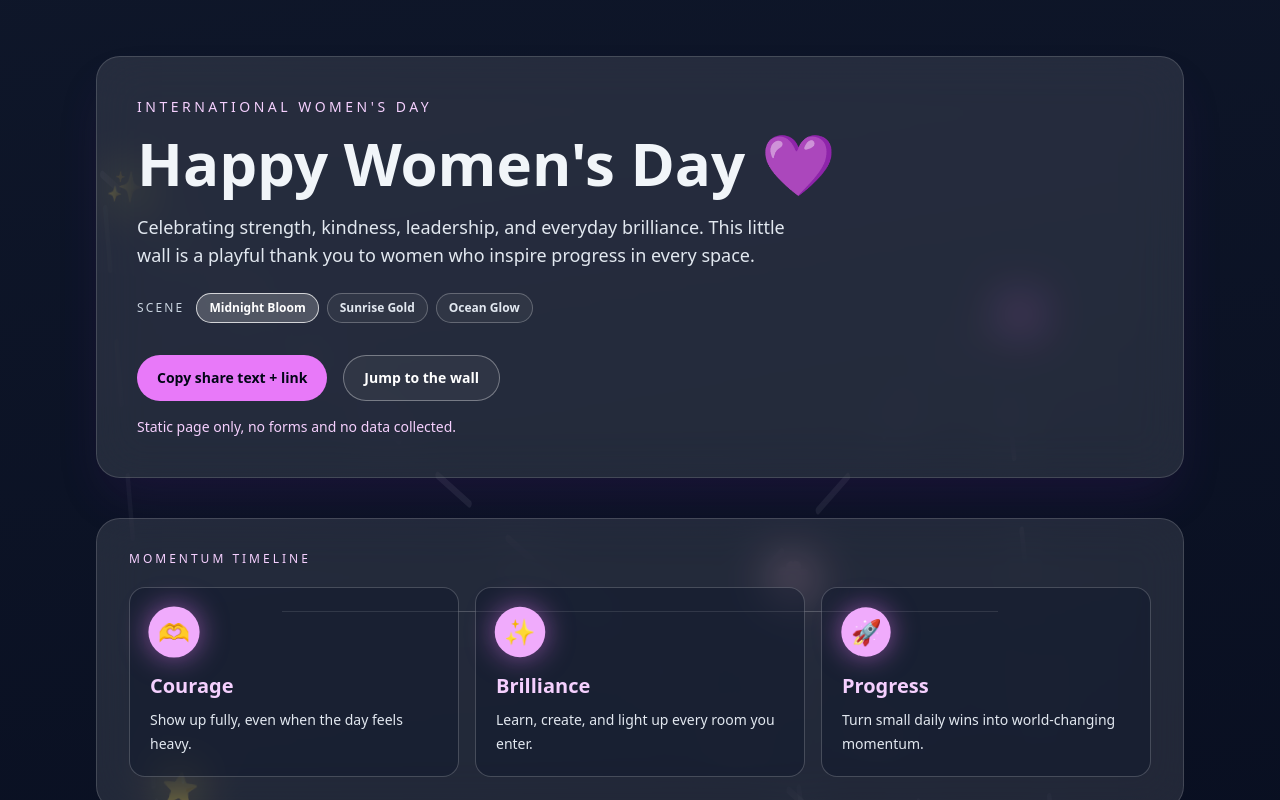
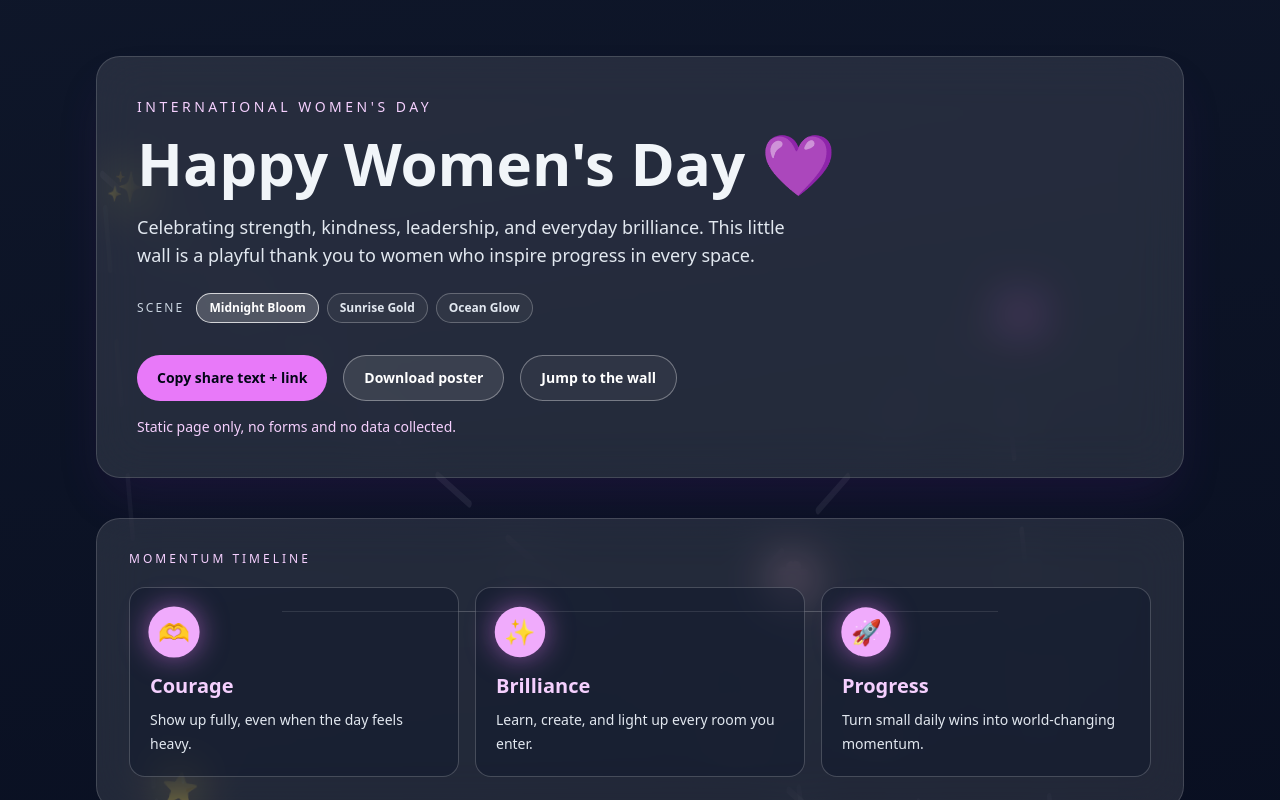
Before and after one commit to amanverasia/womens-day, a Next.js app: page / in a window 1280 px wide. Shown: the top 800 px of the page. Built offline with nearby package versions, Linux system fonts and the light colour scheme.

Commit message:
Add URL personalization and downloadable poster generator

```diff
--- a/app/page.tsx
+++ b/app/page.tsx
@@ -29,6 +29,15 @@ type ConfettiPiece = {
   drift: number;
   rotate: number;
   color: string;
+};
+
+type PosterPalette = {
+  start: string;
+  end: string;
+  glowA: string;
+  glowB: string;
+  accent: string;
+  cardBg: string;
 };
 
 const notes: Note[] = [
@@ -137,6 +146,33 @@ const constellationPairs = [
 
 const confettiPalette = ["#f9a8d4", "#c4b5fd", "#67e8f9", "#fde68a", "#fca5a5", "#86efac"];
 
+const posterPalettes: Record<ThemeKey, PosterPalette> = {
+  midnight: {
+    start: "#020617",
+    end: "#312e81",
+    glowA: "rgba(236,72,153,0.34)",
+    glowB: "rgba(56,189,248,0.27)",
+    accent: "#f5d0fe",
+    cardBg: "rgba(15,23,42,0.84)",
+  },
+  sunrise: {
+    start: "#1c0904",
+    end: "#7c2d12",
+    glowA: "rgba(251,191,36,0.34)",
+    glowB: "rgba(244,114,182,0.27)",
+    accent: "#fde68a",
+    cardBg: "rgba(41,14,12,0.85)",
+  },
+  ocean: {
+    start: "#082f49",
+    end: "#0f172a",
+    glowA: "rgba(34,211,238,0.34)",
+    glowB: "rgba(59,130,246,0.27)",
+    accent: "#a5f3fc",
+    cardBg: "rgba(10,37,56,0.85)",
+  },
+};
+
 const themeOrder: ThemeKey[] = ["midnight", "sunrise", "ocean"];
 
 const themes = {
@@ -205,6 +241,73 @@ function usePrefersReducedMotion() {
   }, []);
 
   return prefersReducedMotion;
+}
+
+function sanitizeRecipientName(input: string | null): string | null {
+  if (!input) return null;
+
+  const cleaned = input
+    .trim()
+    .replace(/\s+/g, " ")
+    .split("")
+    .filter((char) => /[A-Za-z0-9]/.test(char) || char.charCodeAt(0) > 127 || " .'-".includes(char))
+    .join("");
+
+  if (!cleaned) return null;
+  return cleaned.slice(0, 42);
+}
+
+function drawRoundedRect(
+  ctx: CanvasRenderingContext2D,
+  x: number,
+  y: number,
+  width: number,
+  height: number,
+  radius: number
+) {
+  const rounded = Math.min(radius, width / 2, height / 2);
+  ctx.beginPath();
+  ctx.moveTo(x + rounded, y);
+  ctx.arcTo(x + width, y, x + width, y + height, rounded);
+  ctx.arcTo(x + width, y + height, x, y + height, rounded);
+  ctx.arcTo(x, y + height, x, y, rounded);
+  ctx.arcTo(x, y, x + width, y, rounded);
+  ctx.closePath();
+}
+
+function drawWrappedText(
+  ctx: CanvasRenderingContext2D,
+  text: string,
+  x: number,
+  y: number,
+  maxWidth: number,
+  lineHeight: number,
+  maxLines: number
+) {
+  const words = text.split(/\s+/);
+  const lines: string[] = [];
+  let currentLine = "";
+
+  for (const word of words) {
+    const testLine = currentLine ? `${currentLine} ${word}` : word;
+    if (ctx.measureText(testLine).width > maxWidth && currentLine) {
+      lines.push(currentLine);
+      currentLine = word;
+    } else {
+      currentLine = testLine;
+    }
+  }
+
+  if (currentLine) lines.push(currentLine);
+
+  const visible = lines.slice(0, maxLines);
+  visible.forEach((line, index) => {
+    const isLastVisible = index === visible.length - 1 && lines.length > visible.length;
+    const truncated = isLastVisible ? `${line}…` : line;
+    ctx.fillText(truncated, x, y + index * lineHeight);
+  });
+
+  return y + visible.length * lineHeight;
 }
 
 function FloatingBits({ reducedMotion }: { reducedMotion: boolean }) {
@@ -277,13 +380,17 @@ export default function Home() {
   const prefersReducedMotion = usePrefersReducedMotion();
   const [selectedNote, setSelectedNote] = useState<Note | null>(null);
   const [copyStatus, setCopyStatus] = useState<"idle" | "copied" | "error">("idle");
+  const [posterStatus, setPosterStatus] = useState<"idle" | "rendering" | "done" | "error">("idle");
   const [activeTheme, setActiveTheme] = useState<ThemeKey>("midnight");
+  const [recipientName, setRecipientName] = useState<string | null>(null);
   const [flippedCards, setFlippedCards] = useState<Record<number, boolean>>({});
   const [confettiPieces, setConfettiPieces] = useState<ConfettiPiece[]>([]);
   const closeButtonRef = useRef<HTMLButtonElement>(null);
   const confettiBurstRef = useRef(0);
+  const posterResetTimeoutRef = useRef<number | null>(null);
   const modalTitleId = useMemo(() => "note-modal-title", []);
   const currentTheme = themes[activeTheme];
+  const posterButtonText = posterStatus === "rendering" ? "Creating poster..." : "Download poster";
 
   const toggleCard = useCallback((index: number) => {
     setFlippedCards((previous) => ({ ...previous, [index]: !previous[index] }));
@@ -328,6 +435,131 @@ export default function Home() {
     window.setTimeout(() => setCopyStatus("idle"), 2500);
   }, [launchConfetti]);
 
+  const downloadPoster = useCallback(async () => {
+    if (posterStatus === "rendering") return;
+    setPosterStatus("rendering");
+
+    try {
+      const width = 1080;
+      const height = 1350;
+      const canvas = document.createElement("canvas");
+      canvas.width = width;
+      canvas.height = height;
+
+      if ("fonts" in document) {
+        await (document as Document & { fonts: FontFaceSet }).fonts.ready;
+      }
+
+      const ctx = canvas.getContext("2d");
+      if (!ctx) throw new Error("Canvas context unavailable");
+
+      const palette = posterPalettes[activeTheme];
+
+      const gradient = ctx.createLinearGradient(0, 0, width, height);
+      gradient.addColorStop(0, palette.start);
+      gradient.addColorStop(1, palette.end);
+      ctx.fillStyle = gradient;
+      ctx.fillRect(0, 0, width, height);
+
+      const glowA = ctx.createRadialGradient(140, 130, 20, 140, 130, 430);
+      glowA.addColorStop(0, palette.glowA);
+      glowA.addColorStop(1, "rgba(0,0,0,0)");
+      ctx.fillStyle = glowA;
+      ctx.fillRect(0, 0, width, height);
+
+      const glowB = ctx.createRadialGradient(860, 260, 10, 860, 260, 460);
+      glowB.addColorStop(0, palette.glowB);
+      glowB.addColorStop(1, "rgba(0,0,0,0)");
+      ctx.fillStyle = glowB;
+      ctx.fillRect(0, 0, width, height);
+
+      ctx.fillStyle = "rgba(255,255,255,0.85)";
+      ctx.font = "600 34px system-ui, -apple-system, Segoe UI, sans-serif";
+      ctx.fillText("International Women's Day", 84, 94);
+
+      ctx.fillStyle = "#ffffff";
+      ctx.font = "700 94px system-ui, -apple-system, Segoe UI, sans-serif";
+      ctx.fillText("Happy Women's Day", 84, 218);
+      ctx.font = "700 86px system-ui, -apple-system, Segoe UI, sans-serif";
+      ctx.fillText("💜 ✨", 84, 308);
+
+      const dedication = recipientName
+        ? `A special dedication to ${recipientName} and every incredible woman out there.`
+        : "A little celebration page for all the amazing women out there.";
+      ctx.fillStyle = "rgba(226,232,240,0.98)";
+      ctx.font = "500 34px system-ui, -apple-system, Segoe UI, sans-serif";
+      drawWrappedText(ctx, dedication, 84, 372, 910, 48, 3);
+
+      drawRoundedRect(ctx, 72, 454, 936, 770, 30);
+      ctx.fillStyle = palette.cardBg;
+      ctx.fill();
+      ctx.strokeStyle = "rgba(255,255,255,0.32)";
+      ctx.lineWidth = 2;
+      ctx.stroke();
+
+      ctx.fillStyle = palette.accent;
+      ctx.font = "700 46px system-ui, -apple-system, Segoe UI, sans-serif";
+      ctx.fillText("Wall of appreciation", 108, 526);
+
+      const posterNotes = [notes[0], notes[3], notes[10]];
+      let cursorY = 590;
+      for (const note of posterNotes) {
+        ctx.fillStyle = "rgba(255,255,255,0.95)";
+        ctx.font = "700 34px system-ui, -apple-system, Segoe UI, sans-serif";
+        ctx.fillText(`${note.emoji} ${note.title}`, 108, cursorY);
+
+        ctx.fillStyle = "rgba(226,232,240,0.95)";
+        ctx.font = "500 28px system-ui, -apple-system, Segoe UI, sans-serif";
+        cursorY = drawWrappedText(ctx, note.body, 108, cursorY + 42, 860, 40, 2) + 34;
+      }
+
+      ctx.fillStyle = "rgba(241,245,249,0.92)";
+      ctx.font = "600 24px system-ui, -apple-system, Segoe UI, sans-serif";
+      ctx.fillText("Made with ✨ + 💜", 108, 1164);
+
+      ctx.fillStyle = "rgba(148,163,184,0.95)";
+      ctx.font = "500 20px system-ui, -apple-system, Segoe UI, sans-serif";
+      ctx.fillText("Static celebration page • No data collection", 108, 1200);
+
+      const link = document.createElement("a");
+      link.href = canvas.toDataURL("image/png");
+      link.download = `womens-day-poster-${activeTheme}.png`;
+      link.click();
+      setPosterStatus("done");
+    } catch {
+      setPosterStatus("error");
+    }
+
+    if (posterResetTimeoutRef.current) {
+      window.clearTimeout(posterResetTimeoutRef.current);
+    }
+    posterResetTimeoutRef.current = window.setTimeout(() => setPosterStatus("idle"), 2600);
+  }, [activeTheme, posterStatus, recipientName]);
+
+  useEffect(() => {
+    if (typeof window === "undefined") return;
+
+    const syncRecipient = () => {
+      const raw = new URLSearchParams(window.location.search).get("to");
+      setRecipientName(sanitizeRecipientName(raw));
+    };
+
+    syncRecipient();
+    window.addEventListener("popstate", syncRecipient);
+    return () => window.removeEventListener("popstate", syncRecipient);
+  }, []);
+
+  const statusMessage =
+    copyStatus === "copied"
+      ? "Copied to clipboard."
+      : copyStatus === "error"
+        ? "Clipboard access failed. Please copy manually."
+        : posterStatus === "done"
+          ? "Poster downloaded."
+          : posterStatus === "error"
+            ? "Could not generate poster."
+            : "Static page only, no forms and no data collected.";
+
   useEffect(() => {
     if (!selectedNote) return;
 
@@ -340,6 +572,14 @@ export default function Home() {
     window.addEventListener("keydown", onEscape);
     return () => window.removeEventListener("keydown", onEscape);
   }, [selectedNote]);
+
+  useEffect(() => {
+    return () => {
+      if (posterResetTimeoutRef.current) {
+        window.clearTimeout(posterResetTimeoutRef.current);
+      }
+    };
+  }, []);
 
   return (
     <main className="relative min-h-screen overflow-hidden bg-slate-950 text-slate-100">
@@ -405,6 +645,16 @@ export default function Home() {
           >
             Happy Women&apos;s Day 💜
           </motion.h1>
+          {recipientName && (
+            <motion.p
+              className={`mt-3 text-base font-medium ${currentTheme.accentHeading} sm:text-lg`}
+              initial={prefersReducedMotion ? false : { opacity: 0, y: 10 }}
+              animate={prefersReducedMotion ? undefined : { opacity: 1, y: 0 }}
+              transition={{ duration: prefersReducedMotion ? 0 : 0.42, delay: 0.2 }}
+            >
+              For {recipientName} - and every incredible woman out there.
+            </motion.p>
+          )}
           <motion.p
             className="mt-5 max-w-2xl text-base leading-7 text-slate-200 sm:text-lg"
             initial={prefersReducedMotion ? false : { opacity: 0, y: 12 }}
@@ -457,6 +707,14 @@ export default function Home() {
             >
               Copy share text + link
             </button>
+            <button
+              type="button"
+              onClick={downloadPoster}
+              disabled={posterStatus === "rendering"}
+              className={`rounded-full border border-white/35 bg-white/10 px-5 py-3 text-sm font-semibold text-white transition hover:bg-white/20 disabled:cursor-not-allowed disabled:opacity-70 focus-visible:outline-none focus-visible:ring-2 focus-visible:ring-offset-2 focus-visible:ring-offset-slate-950 ${currentTheme.focusRing}`}
+            >
+              {posterButtonText}
+            </button>
             <a
               href="#wall"
               className={`rounded-full border border-white/35 bg-white/5 px-5 py-3 text-sm font-semibold text-white transition hover:bg-white/15 focus-visible:outline-none focus-visible:ring-2 focus-visible:ring-offset-2 focus-visible:ring-offset-slate-950 ${currentTheme.focusRing}`}
@@ -472,9 +730,7 @@ export default function Home() {
             animate={prefersReducedMotion ? undefined : { opacity: 1, y: 0 }}
             transition={{ duration: prefersReducedMotion ? 0 : 0.4, delay: 0.42 }}
           >
-            {copyStatus === "copied" && "Copied to clipboard."}
-            {copyStatus === "error" && "Clipboard access failed. Please copy manually."}
-            {copyStatus === "idle" && "Static page only, no forms and no data collected."}
+            {statusMessage}
           </motion.p>
         </motion.section>
 
```
